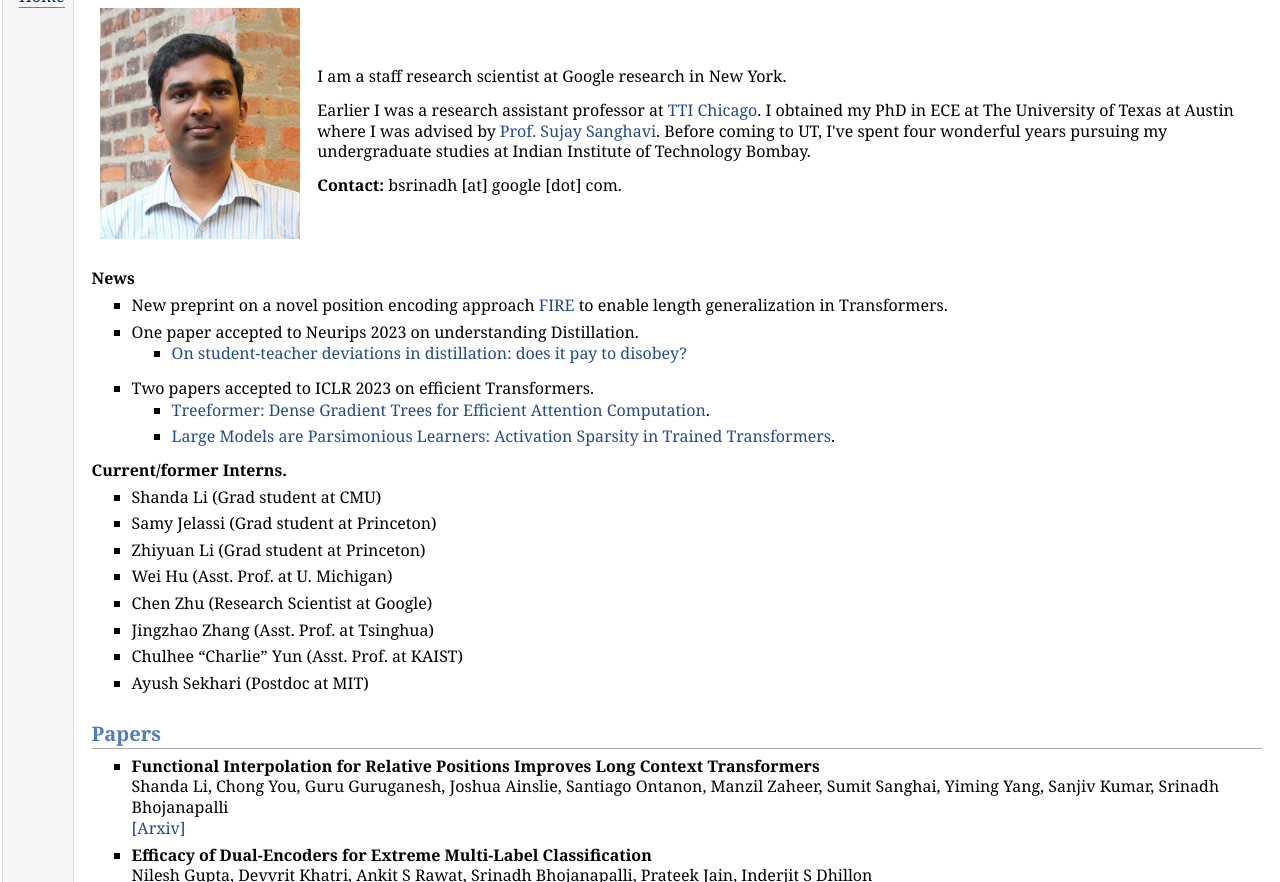
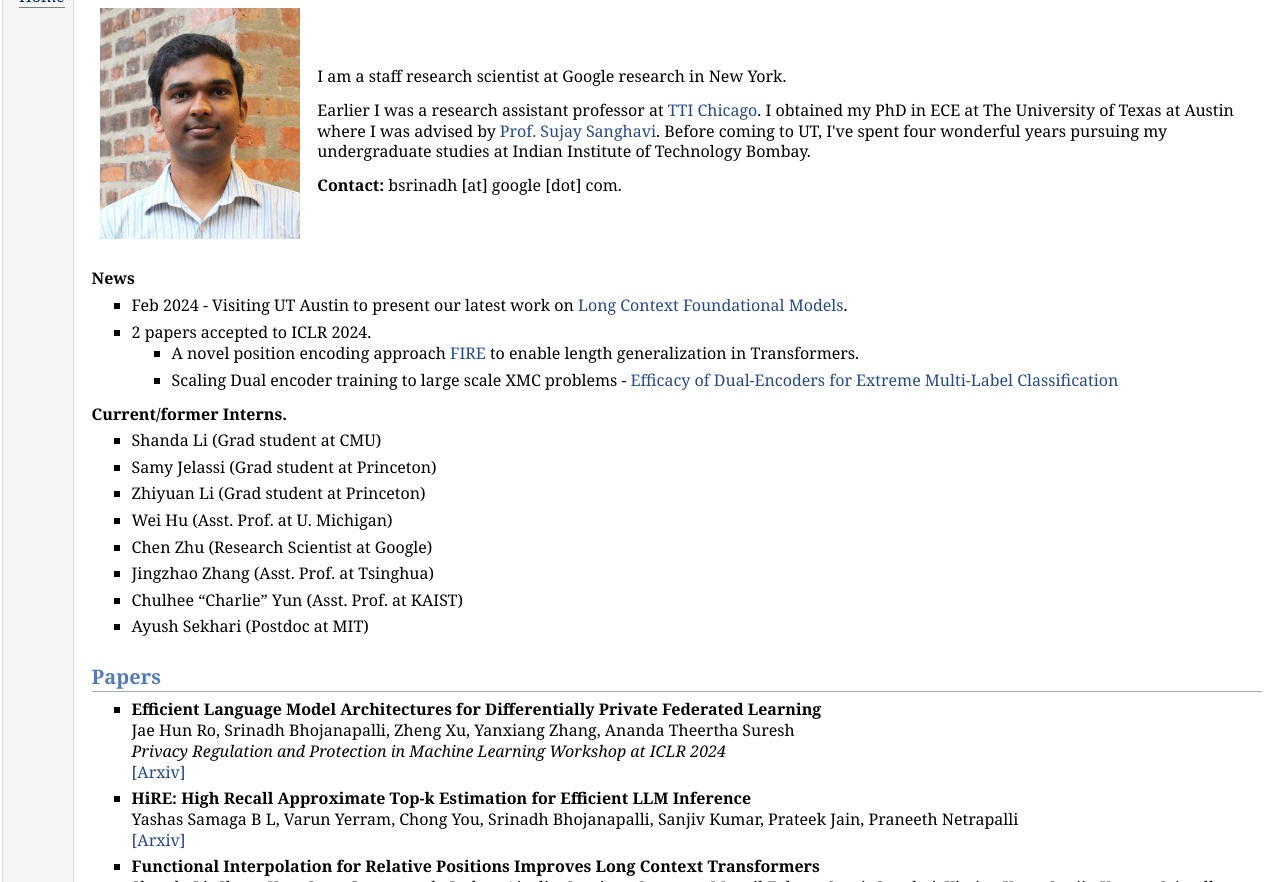
Before and after one commit to bsrinadh/bsrinadh.github.io, a plain HTML site: page index.html in a window 1280 px wide. Shown: the part 68-950 px from the top of the page. Drawn offline with Linux system fonts and the light colour scheme.

Commit message:
mar 2024 updates

```diff
--- a/index.html
+++ b/index.html
@@ -26,18 +26,13 @@
 </td></tr></table>
 <p><b> News</b></p>
 <ul>
-<li><p>New preprint on a novel position encoding approach <a href="https://arxiv.org/abs/2310.04418" target=&ldquo;blank&rdquo;>FIRE</a> to enable length generalization in Transformers.</p>
+<li><p>Feb 2024 - Visiting UT Austin to present our latest work on <a href="https://calendar.utexas.edu/event/long_context_foundational_models_an_institute_for_foundations_of_machine_learning_seminar" target=&ldquo;blank&rdquo;>Long Context Foundational Models</a>.</p>
 </li>
-<li><p>One paper accepted to Neurips 2023 on understanding Distillation.</p>
+<li><p>2 papers accepted to ICLR 2024.</p>
 <ul>
-<li><p><a href="https://arxiv.org/abs/2301.12923" target=&ldquo;blank&rdquo;>On student-teacher deviations in distillation: does it pay to disobey?</a></p>
-</li></ul>
+<li><p>A novel position encoding approach <a href="https://arxiv.org/abs/2310.04418" target=&ldquo;blank&rdquo;>FIRE</a> to enable length generalization in Transformers.</p>
 </li>
-<li><p>Two papers accepted to ICLR 2023 on efficient Transformers.</p>
-<ul>
-<li><p><a href="https://arxiv.org/abs/2208.09015" target=&ldquo;blank&rdquo;>Treeformer: Dense Gradient Trees for Efficient Attention Computation</a>.</p>
-</li>
-<li><p><a href="https://arxiv.org/abs/2210.06313" target=&ldquo;blank&rdquo;>Large Models are Parsimonious Learners: Activation Sparsity in Trained Transformers</a>.</p>
+<li><p>Scaling Dual encoder training to large scale XMC problems -  <a href="https://arxiv.org/abs/2310.10636" target=&ldquo;blank&rdquo;>Efficacy of Dual-Encoders for Extreme Multi-Label Classification</a></p>
 </li>
 </ul>
 
@@ -64,12 +59,23 @@
 </ul>
 <h2>Papers</h2>
 <ul>
+<li><p><span class = "paper-title"> Efficient Language Model Architectures for Differentially Private Federated Learning </span> <br />
+Jae Hun Ro, Srinadh Bhojanapalli, Zheng Xu, Yanxiang Zhang, Ananda Theertha Suresh <br />
+<i>Privacy Regulation and Protection in Machine Learning Workshop at ICLR 2024</i> <br />
+<a href="https://arxiv.org/abs/2403.08100" target=&ldquo;blank&rdquo;>[Arxiv]</a></p>
+</li>
+<li><p><span class = "paper-title"> HiRE: High Recall Approximate Top-k Estimation for Efficient LLM Inference </span> <br />
+Yashas Samaga B L, Varun Yerram, Chong You, Srinadh Bhojanapalli, Sanjiv Kumar, Prateek Jain, Praneeth Netrapalli <br />
+<a href="https://arxiv.org/abs/2402.09360" target=&ldquo;blank&rdquo;>[Arxiv]</a></p>
+</li>
 <li><p><span class = "paper-title">Functional Interpolation for Relative Positions Improves Long Context Transformers </span> <br />
 Shanda Li, Chong You, Guru Guruganesh, Joshua Ainslie, Santiago Ontanon, Manzil Zaheer, Sumit Sanghai, Yiming Yang, Sanjiv Kumar, Srinadh Bhojanapalli <br />
+<i>ICLR 2024</i> <br />
 <a href="https://arxiv.org/abs/2310.04418" target=&ldquo;blank&rdquo;>[Arxiv]</a></p>
 </li>
 <li><p><span class = "paper-title">Efficacy of Dual-Encoders for Extreme Multi-Label Classification </span> <br />
 Nilesh Gupta, Devvrit Khatri, Ankit S Rawat, Srinadh Bhojanapalli, Prateek Jain, Inderjit S Dhillon <br />
+<i>ICLR 2024</i> <br />
 <a href="https://arxiv.org/abs/2310.10636" target=&ldquo;blank&rdquo;>[Arxiv]</a></p>
 </li>
 <li><p><span class = "paper-title">Depth Dependence of muP Learning Rates in ReLU MLPs </span> <br />
@@ -254,7 +260,7 @@ Yudong Chen, Srinadh Bhojanapalli, Sujay Sanghavi, Rachel Ward <br />
 <i>UT Austin, 2015.</i></p>
 <div id="footer">
 <div id="footer-text">
-Page generated 2023-11-29 23:07:56 IST, by <a href="https://github.com/wsshin/jemdoc_mathjax" target="blank">jemdoc+MathJax</a>.
+Page generated 2024-03-18 11:35:59 EDT, by <a href="https://github.com/wsshin/jemdoc_mathjax" target="blank">jemdoc+MathJax</a>.
 </div>
 </div>
 </td>
```
Also changed, not shown: 1 other file.
